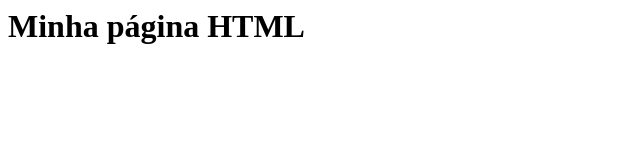
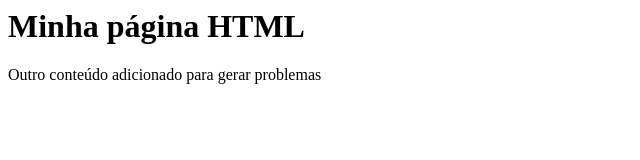
Before and after one commit to albinovas/gama-no-github, a plain HTML site: page index.html in a window 1280 px wide. Shown: the whole page, without its empty margins (0-640 px from the left). Drawn offline with Linux system fonts and the light colour scheme.

Commit message:
outro commit desta vez em master

```diff
--- a/index.html
+++ b/index.html
@@ -1,5 +1,6 @@
 <html>
 	<body>
 		<h1>Minha página HTML</h1>
+		<p>Outro conteúdo adicionado para gerar problemas</p>
 	</body>
 </html>
```
